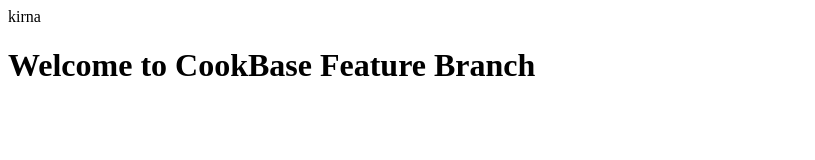
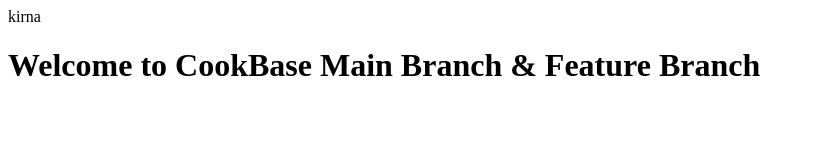
Before and after one commit to kiran0702/sample_repo-, a plain HTML site: page index.html in a window 1280 px wide. Shown: the whole page, without its empty margins (0-815 px from the left). Drawn offline with Linux system fonts and the light colour scheme.

Commit message:
fixed the error

```diff
--- a/index.html
+++ b/index.html
@@ -1,2 +1,2 @@
 <p> kirna </p>
-<h1>Welcome to CookBase Feature Branch</h1>
+<h1>Welcome to CookBase Main Branch & Feature Branch</h1>
```
